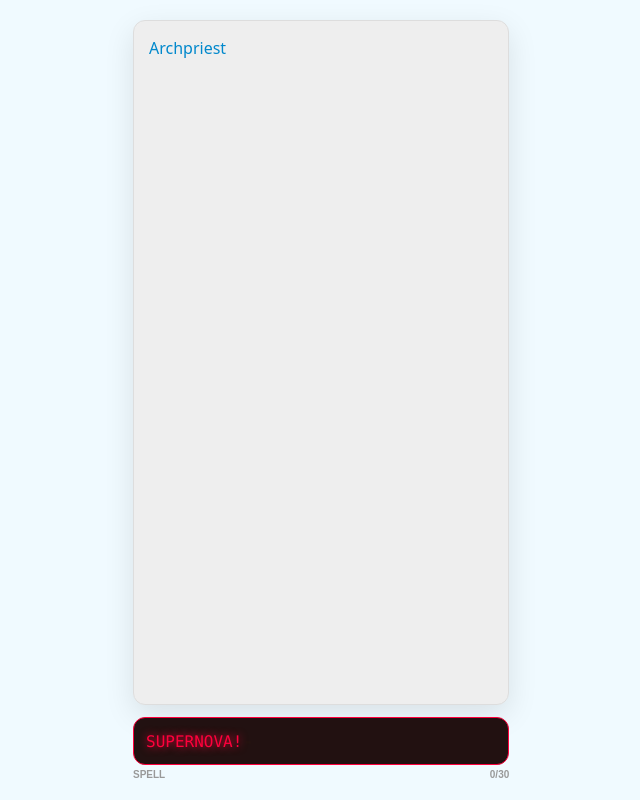
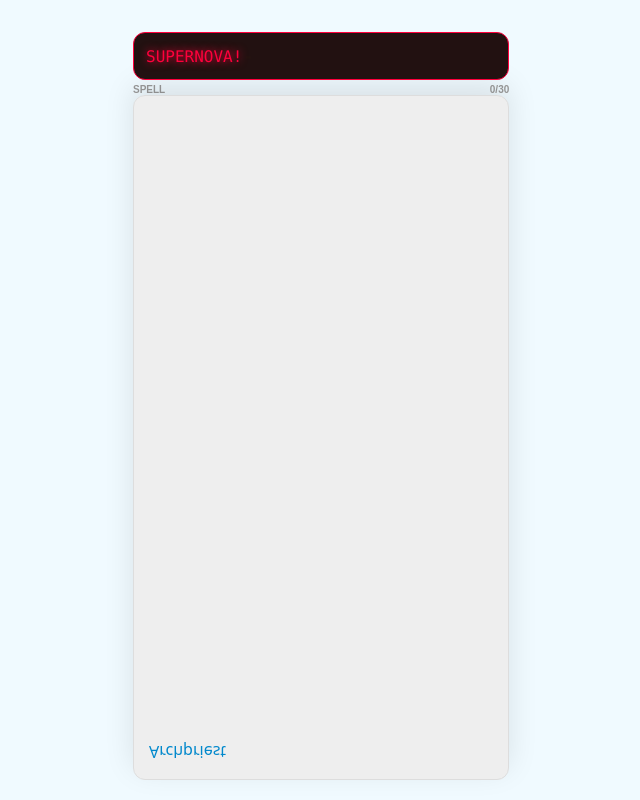
Before and after one commit to weirdo-kido/typebit, a plain HTML site: page index.html in a window 1280 px wide. Shown: the whole page, without its empty margins (319-959 px from the left). Drawn offline with Linux system fonts and the light colour scheme.

Commit message:
Update index.html

```diff
--- a/index.html
+++ b/index.html
@@ -47,8 +47,8 @@
     width: 92%;
     height: 100%;
     display: flex;
-    flex-direction: column;
-    justify-content: flex-end;
+    flex-direction: column-reverse;
+    justify-content: flex-start;
     padding: 20px 0;
     padding-bottom: max(20px, env(safe-area-inset-bottom));
     margin-top: auto;
@@ -79,6 +79,7 @@
     -webkit-overflow-scrolling: touch;
     pointer-events: auto;
     user-select: none;
+    transform: scaleY(-1);
   }
 
   #bufferDisplay {
```
